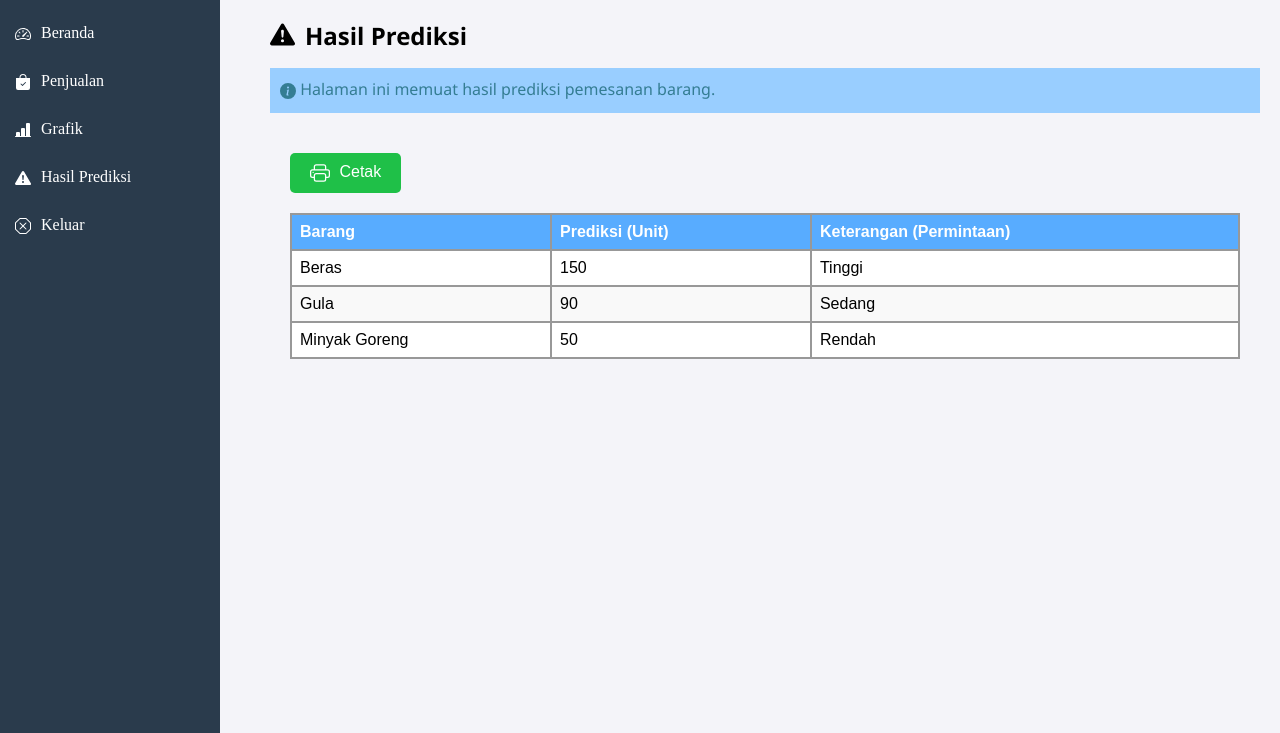
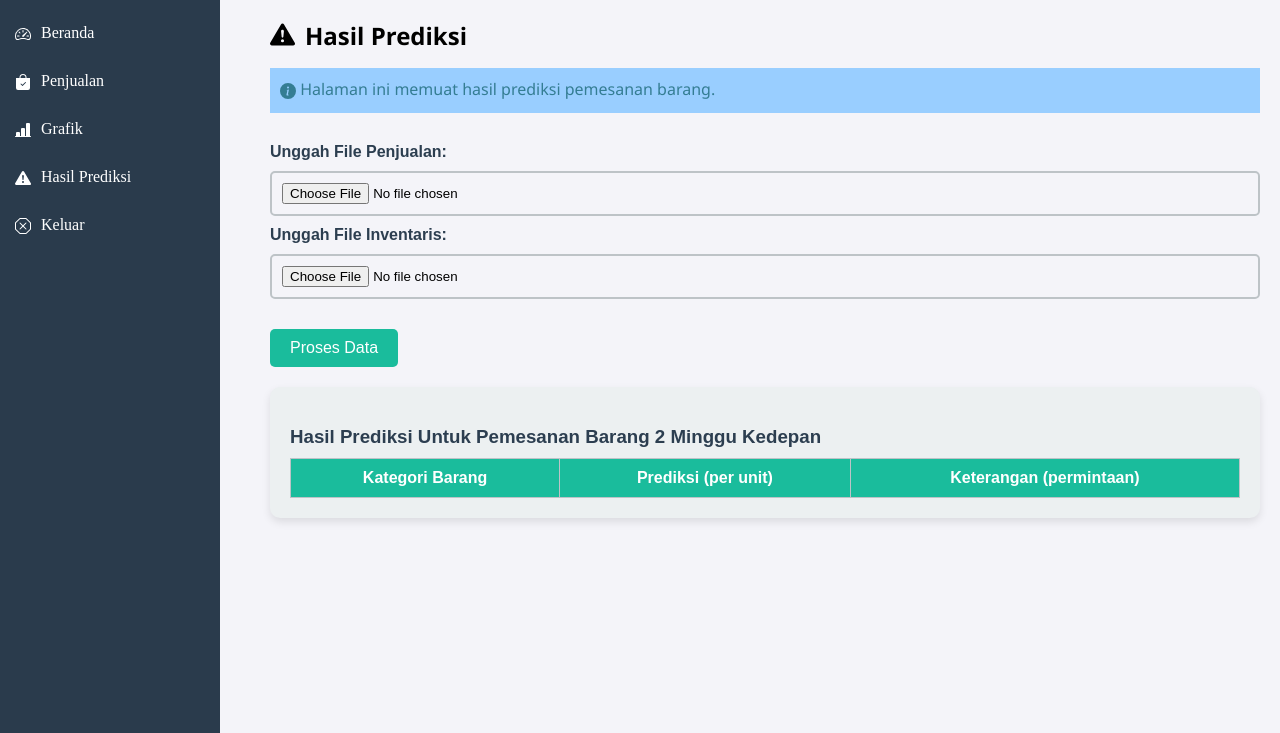
Before and after one commit to daffa267/project-predict, a plain HTML site: page public/hasil.html in a window 1280 px wide. Shown: the part 67-800 px from the top of the page. Drawn offline with nearby package versions, Linux system fonts and the light colour scheme.

Commit message:
update commit

```diff
--- a/public/css/styles.css
+++ b/public/css/styles.css
@@ -339,3 +339,69 @@ body {
         grid-template-columns: 1fr;
     }
 }
+
+/* kode hasil.html */
+.file-upload-wrapper {
+margin: 20px 0;
+display: flex;
+flex-direction: column;
+}
+
+.file-upload-wrapper label {
+margin-bottom: 10px;
+margin-top: 10px;
+font-weight: bold;
+color: #2c3e50;
+}
+
+.file-upload-wrapper input {
+padding: 10px;
+border: 2px solid #bdc3c7;
+border-radius: 5px;
+}
+
+#process-data {
+background-color: #1abc9c;
+color: white;
+padding: 10px 20px;
+border: none;
+border-radius: 5px;
+font-size: 16px;
+cursor: pointer;
+margin-top: 10px;
+transition: background-color 0.3s ease;
+}
+
+#process-data:hover {
+background-color: #16a085;
+}
+
+.prediksi-wrapper {
+margin-top: 20px;
+background-color: #ecf0f1;
+padding: 20px;
+border-radius: 10px;
+box-shadow: 0px 4px 8px rgba(0, 0, 0, 0.1);
+}
+
+.prediksi-wrapper h3 {
+margin-bottom: 10px;
+color: #2c3e50;
+}
+
+.prediksi-table {
+width: 100%;
+border-collapse: collapse;
+}
+
+.prediksi-table th,
+.prediksi-table td {
+padding: 10px;
+text-align: center;
+border: 1px solid #bdc3c7;
+}
+
+.prediksi-table th {
+background-color: #1abc9c;
+color: white;
+}
--- a/public/hasil.html
+++ b/public/hasil.html
@@ -10,6 +10,7 @@
   <script src="https://cdnjs.cloudflare.com/ajax/libs/jspdf/2.4.0/jspdf.umd.min.js"></script>
   <script src="https://cdnjs.cloudflare.com/ajax/libs/jspdf/2.4.0/jspdf.umd.min.js"></script>
   <script src="https://cdnjs.cloudflare.com/ajax/libs/jspdf-autotable/3.5.25/jspdf.plugin.autotable.min.js"></script>
+  <script src="https://cdnjs.cloudflare.com/ajax/libs/xlsx/0.18.5/xlsx.full.min.js"></script>
 </head>
 
 <body>
@@ -52,75 +53,131 @@
         </svg> Halaman ini memuat hasil prediksi pemesanan barang.</p>
     </div>
 
+    <div class="file-upload-wrapper">
+      <label for="upload-penjualan">Unggah File Penjualan:</label>
+      <input type="file" id="upload-penjualan" accept=".xlsx, .xls" />
+
+      <label for="upload-inventaris">Unggah File Inventaris:</label>
+      <input type="file" id="upload-inventaris" accept=".xlsx, .xls" />
+    </div>
+
+    <button id="process-data">Proses Data</button>
+
     <div class="prediksi-wrapper">
-    <div class="prediksi-header">
-        <button onclick="downloadPDF()"><svg xmlns="http://www.w3.org/2000/svg" width="16" height="16" fill="currentColor" class="bi bi-printer" viewBox="0 0 16 16">
-          <path d="M2.5 8a.5.5 0 1 0 0-1 .5.5 0 0 0 0 1"/>
-          <path d="M5 1a2 2 0 0 0-2 2v2H2a2 2 0 0 0-2 2v3a2 2 0 0 0 2 2h1v1a2 2 0 0 0 2 2h6a2 2 0 0 0 2-2v-1h1a2 2 0 0 0 2-2V7a2 2 0 0 0-2-2h-1V3a2 2 0 0 0-2-2zM4 3a1 1 0 0 1 1-1h6a1 1 0 0 1 1 1v2H4zm1 5a2 2 0 0 0-2 2v1H2a1 1 0 0 1-1-1V7a1 1 0 0 1 1-1h12a1 1 0 0 1 1 1v3a1 1 0 0 1-1 1h-1v-1a2 2 0 0 0-2-2zm7 2v3a1 1 0 0 1-1 1H5a1 1 0 0 1-1-1v-3a1 1 0 0 1 1-1h6a1 1 0 0 1 1 1"/>
-        </svg> Cetak</button>
-    </div>
-    <table class="prediksi-table">
+        <h3>Hasil Prediksi Untuk Pemesanan Barang 2 Minggu Kedepan</h3>
+        <table class="prediksi-table" border="1">
           <thead>
               <tr>
-                <th>Barang</th>
-                <th>Prediksi (Unit)</th>
-                <th>Keterangan (Permintaan)</th>
+                  <th>Kategori Barang</th>
+                  <th>Prediksi (per unit)</th>
+                  <th>Keterangan (permintaan)</th>
               </tr>
           </thead>
           <tbody id="prediction-table">
-            <!-- Data rows will be inserted dynamically -->
-            <tr>
-                <td>Beras</td>
-                <td>150</td>
-                <td>Tinggi</td>
-            </tr>
-            <tr>
-                <td>Gula</td>
-                <td>90</td>
-                <td>Sedang</td>
-            </tr>
-            <tr>
-                <td>Minyak Goreng</td>
-                <td>50</td>
-                <td>Rendah</td>
-            </tr>
+              <!-- Data rows akan diisi secara dinamis -->
           </tbody>
         </table>
     </div>
   </div>
+
   <script>
-  async function downloadPDF() {
-      const { jsPDF } = window.jspdf; // Import jsPDF dari library
-      const doc = new jsPDF();
+    document.getElementById("process-data").addEventListener("click", processFiles);
 
-      // Judul dokumen
-      doc.setFontSize(14);
-      doc.text("Hasil Prediksi Untuk Pemesanan Barang 2 Minggu Kedepan", 14, 10);
+    async function processFiles() {
+      const penjualanFile = document.getElementById("upload-penjualan").files[0];
+      const inventarisFile = document.getElementById("upload-inventaris").files[0];
 
-      // Data untuk tabel
-      const rows = [
-          ["Beras", "150", "Tinggi"],
-          ["Gula", "90", "Sedang"],
-          ["Minyak Goreng", "50", "Rendah"]
-      ];
+      if (!penjualanFile || !inventarisFile) {
+        alert("Harap unggah kedua file: Penjualan dan Inventaris.");
+        return;
+      }
 
-      const columns = ["Barang", "Prediksi (Unit)", "Keterangan (Permintaan)"];
+      const penjualanData = await readExcel(penjualanFile);
+      const inventarisData = await readExcel(inventarisFile);
 
-      // Menambahkan tabel ke dalam PDF
-      doc.autoTable({
-          head: [columns],
-          body: rows,
-          startY: 20, // Posisi awal tabel
-          theme: "striped", // Gaya tabel
-          headStyles: { fillColor: '#58acff' }, // Warna header tabel
-          margin: { left: 14, right: 14 } // Margin tabel
+      const results = calculatePredictions(penjualanData, inventarisData);
+      displayResults(results);
+    }
+
+    function readExcel(file) {
+      return new Promise((resolve, reject) => {
+        const reader = new FileReader();
+        reader.onload = (event) => {
+          const data = event.target.result;
+          const workbook = XLSX.read(data, { type: "binary" });
+          const sheetName = workbook.SheetNames[0];
+          const jsonData = XLSX.utils.sheet_to_json(workbook.Sheets[sheetName]);
+          resolve(jsonData);
+        };
+        reader.onerror = reject;
+        reader.readAsBinaryString(file);
+      });
+    }
+
+    function calculatePredictions(penjualanData, inventarisData) {
+      return penjualanData.map((item) => {
+        const namaBarang = item["Nama Barang"];
+        const salesData = Object.keys(item)
+          .filter((key) => key.startsWith("Minggu"))
+          .map((key) => item[key]);
+
+        // Moving Average (2 weeks prediction)
+        const movingAverage = salesData.slice(-4).reduce((a, b) => a + b, 0) / 4;
+
+        // Exponential Smoothing (α = 0.5)
+        const alpha = 0.5;
+        let exponentialSmoothing = salesData[0];
+        salesData.forEach((value) => {
+          exponentialSmoothing = alpha * value + (1 - alpha) * exponentialSmoothing;
         });
 
-      // Mengunduh file PDF
-      doc.save("Hasil.pdf");
+        // Final prediction
+        const prediksi = Math.round((movingAverage + exponentialSmoothing) / 2);
+
+        // Determine category (Tinggi, Sedang, Rendah)
+        let keterangan;
+        if (prediksi > 100) {
+          keterangan = "Tinggi";
+        } else if (prediksi >= 50) {
+          keterangan = "Sedang";
+        } else if (prediksi >= 20) {
+          keterangan = "Rendah";
+        } else {
+          keterangan = "Sangat Rendah";
+        }
+
+        return {
+          namaBarang,
+          prediksi,
+          keterangan,
+        };
+      });
+    }
+
+    function displayResults(results) {
+      const tableBody = document.getElementById("prediction-table");
+      tableBody.innerHTML = "";
+
+      results.forEach((result) => {
+        const row = document.createElement("tr");
+
+        const namaBarangCell = document.createElement("td");
+        namaBarangCell.textContent = result.namaBarang;
+
+        const prediksiCell = document.createElement("td");
+        prediksiCell.textContent = result.prediksi;
+
+        const keteranganCell = document.createElement("td");
+        keteranganCell.textContent = result.keterangan;
+
+        row.appendChild(namaBarangCell);
+        row.appendChild(prediksiCell);
+        row.appendChild(keteranganCell);
+
+        tableBody.appendChild(row);
+      });
     }
   </script>
 
 </body>
-
 </html>
```
Lines whose indentation alone changed are shown as unchanged.
